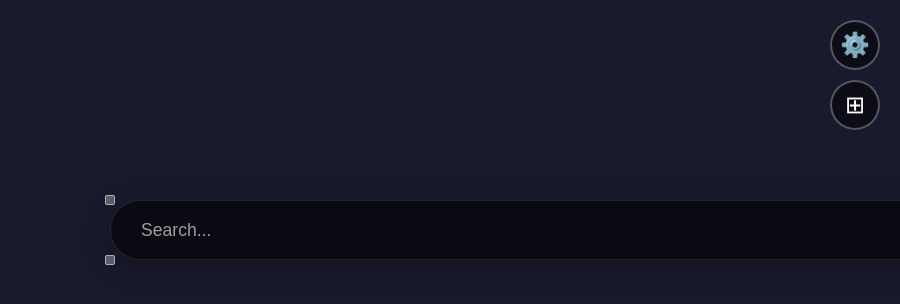
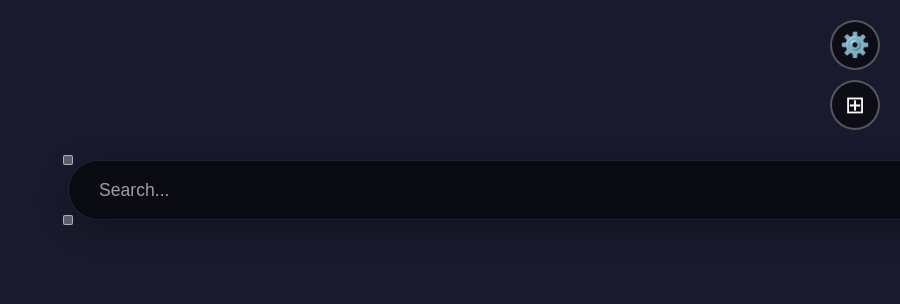
Before and after one commit to Ninso112/FlexDash, a React (Vite) app: page / in a window 1280 px wide. Shown: the top 304 px of the page, without its empty margins (380-1280 px from the left). Built offline with nearby package versions, Linux system fonts and the light colour scheme.

Commit message:
Implement window resize tracking and auto-centering for widgets in App and ShortcutManager components. Enhance default widget positions for better initial layout. Optimize settings updates to ensure positions are recalibrated after drag-and-drop and resize actions.

```diff
--- a/src/App.jsx
+++ b/src/App.jsx
@@ -1,4 +1,4 @@
-import React, { useState, useEffect, useCallback, useMemo } from 'react'
+import React, { useState, useEffect, useCallback, useMemo, useRef } from 'react'
 import Draggable from 'react-draggable'
 import Resizable from './components/Resizable'
 import ShortcutManager from './components/ShortcutManager'
@@ -7,21 +7,43 @@ import SearchBar from './components/SearchBar'
 import PersonalMessage from './components/PersonalMessage'
 import SettingsPanel from './components/SettingsPanel'
 import { loadSettings, saveSettingsDebounced, defaultSettings } from './utils/storage'
+import { autoCenterWidgets } from './utils/centering'
 import './styles/App.css'
 
 function App() {
   const [settings, setSettings] = useState(defaultSettings)
   const [showSettings, setShowSettings] = useState(false)
   const [gridMode, setGridMode] = useState(false)
+  const [windowWidth, setWindowWidth] = useState(typeof window !== 'undefined' ? window.innerWidth : 1920)
+  const appRef = useRef(null)
 
-  // Load settings on startup
+  // Track window resize
+  useEffect(() => {
+    const handleResize = () => {
+      setWindowWidth(window.innerWidth)
+    }
+    window.addEventListener('resize', handleResize)
+    return () => window.removeEventListener('resize', handleResize)
+  }, [])
+
+  // Load settings on startup and auto-center
   useEffect(() => {
     const savedSettings = loadSettings()
     if (savedSettings) {
-      setSettings(savedSettings)
+      // Auto-center widgets on initial load
+      const centeredPositions = autoCenterWidgets(
+        savedSettings.positions || {},
+        savedSettings.sizes || {},
+        windowWidth
+      )
+
+      setSettings({
+        ...savedSettings,
+        positions: centeredPositions
+      })
       setGridMode(savedSettings.gridMode || false)
     }
-  }, [])
+  }, []) // Only run once on mount
 
   // Save settings on changes (debounced)
   useEffect(() => {
@@ -43,24 +65,47 @@ function App() {
       y = Math.round(y / gridSize) * gridSize
     }
 
-    setSettings(prev => ({
-      ...prev,
-      positions: {
+    setSettings(prev => {
+      const newPositions = {
         ...prev.positions,
         [component]: { x, y }
       }
-    }))
-  }, [gridMode])
+
+      // Auto-center widgets after drag
+      const centeredPositions = autoCenterWidgets(
+        newPositions,
+        prev.sizes || {},
+        windowWidth
+      )
+
+      return {
+        ...prev,
+        positions: centeredPositions
+      }
+    })
+  }, [gridMode, windowWidth])
 
   const handleResize = useCallback((component, size) => {
-    setSettings(prev => ({
-      ...prev,
-      sizes: {
+    setSettings(prev => {
+      const newSizes = {
         ...prev.sizes,
         [component]: size
       }
-    }))
-  }, [])
+
+      // Auto-center widgets after resize
+      const centeredPositions = autoCenterWidgets(
+        prev.positions,
+        newSizes,
+        windowWidth
+      )
+
+      return {
+        ...prev,
+        sizes: newSizes,
+        positions: centeredPositions
+      }
+    })
+  }, [windowWidth])
 
   const getPosition = useCallback((component) => {
     return settings.positions[component] || { x: 0, y: 0 }
@@ -98,8 +143,39 @@ function App() {
     setShowSettings(false)
   }, [])
 
+  // Auto-center widgets when window resizes (debounced)
+  useEffect(() => {
+    const timeoutId = setTimeout(() => {
+      if (settings.positions && Object.keys(settings.positions).length > 0) {
+        const centeredPositions = autoCenterWidgets(
+          settings.positions,
+          settings.sizes || {},
+          windowWidth
+        )
+
+        // Only update if positions actually changed
+        const positionsChanged = Object.keys(centeredPositions).some(
+          key => {
+            const oldPos = settings.positions[key]
+            const newPos = centeredPositions[key]
+            return oldPos && (newPos.x !== oldPos.x || newPos.y !== oldPos.y)
+          }
+        )
+
+        if (positionsChanged) {
+          setSettings(prev => ({
+            ...prev,
+            positions: centeredPositions
+          }))
+        }
+      }
+    }, 150) // Debounce resize
+
+    return () => clearTimeout(timeoutId)
+  }, [windowWidth]) // Only run on window resize
+
   return (
-    <div className="app" style={backgroundStyle}>
+    <div className="app" ref={appRef} style={backgroundStyle}>
       {/* Settings Button */}
       <button
         className="settings-button"
--- a/src/components/ShortcutManager.jsx
+++ b/src/components/ShortcutManager.jsx
@@ -2,9 +2,11 @@ import React, { useCallback, useMemo } from 'react'
 import Draggable from 'react-draggable'
 import Resizable from './Resizable'
 import Shortcut from './Shortcut'
+import { autoCenterWidgets } from '../utils/centering'
 import './ShortcutManager.css'
 
 function ShortcutManager({ shortcuts, onUpdateShortcuts, gridMode, positions, onPositionUpdate, sizes, onSizeUpdate }) {
+  const windowWidth = typeof window !== 'undefined' ? window.innerWidth : 1920
   const handleDragStop = useCallback((id, data) => {
     // Snap to grid if grid mode is enabled
     let x = data.x
@@ -16,18 +18,37 @@ function ShortcutManager({ shortcuts, onUpdateShortcuts, gridMode, positions, on
       y = Math.round(y / gridSize) * gridSize
     }
 
-    onPositionUpdate({
+    const newPositions = {
       ...positions,
       [id]: { x, y }
-    })
-  }, [positions, onPositionUpdate, gridMode])
+    }
+
+    // Auto-center shortcuts
+    const centeredPositions = autoCenterWidgets(
+      newPositions,
+      sizes || {},
+      windowWidth
+    )
+
+    onPositionUpdate(centeredPositions)
+  }, [positions, onPositionUpdate, gridMode, sizes, windowWidth])
 
   const handleResize = useCallback((id, size) => {
-    onSizeUpdate({
+    const newSizes = {
       ...sizes,
       [id]: size
-    })
-  }, [sizes, onSizeUpdate])
+    }
+
+    // Auto-center after resize
+    const centeredPositions = autoCenterWidgets(
+      positions,
+      newSizes,
+      windowWidth
+    )
+
+    onSizeUpdate(newSizes)
+    onPositionUpdate(centeredPositions)
+  }, [sizes, onSizeUpdate, positions, onPositionUpdate, windowWidth])
 
   const getPosition = useCallback((id) => {
     return positions[id] || { x: 0, y: 0 }
--- /dev/null
+++ b/src/utils/centering.js
@@ -0,0 +1,122 @@
+/**
+ * Utility functions for automatic centering of widgets
+ */
+
+const GRID_SIZE = 32
+
+/**
+ * Calculate centered position for a widget based on its size and row
+ * @param {number} width - Widget width
+ * @param {number} height - Widget height
+ * @param {number} screenWidth - Screen width
+ * @param {Array} widgetsInRow - Array of widgets in the same row
+ * @returns {Object} Centered position {x, y}
+ */
+export function calculateCenteredPosition(width, height, screenWidth, widgetsInRow = []) {
+  // If only one widget in row, center it
+  if (widgetsInRow.length === 1) {
+    const x = Math.max(0, (screenWidth - width) / 2)
+    // Snap to grid
+    return {
+      x: Math.round(x / GRID_SIZE) * GRID_SIZE,
+      y: widgetsInRow[0].y || 0
+    }
+  }
+
+  // If multiple widgets, distribute them
+  if (widgetsInRow.length > 1) {
+    const totalWidth = widgetsInRow.reduce((sum, w) => sum + (w.width || 0), 0)
+    const spacing = (screenWidth - totalWidth) / (widgetsInRow.length + 1)
+    // This would need more complex logic for distribution
+    // For now, return original position
+    return null
+  }
+
+  return null
+}
+
+/**
+ * Group widgets by their row (y position with tolerance)
+ * @param {Array} widgets - Array of widget objects with x, y, width, height
+ * @param {number} tolerance - Y position tolerance in pixels (default: grid size)
+ * @returns {Object} Object with row keys and widget arrays
+ */
+export function groupWidgetsByRow(widgets, tolerance = GRID_SIZE) {
+  const rows = {}
+
+  widgets.forEach(widget => {
+    const rowY = Math.round(widget.y / tolerance) * tolerance
+    if (!rows[rowY]) {
+      rows[rowY] = []
+    }
+    rows[rowY].push(widget)
+  })
+
+  return rows
+}
+
+/**
+ * Get default width for a widget type
+ */
+function getDefaultWidth(widgetId) {
+  const defaults = {
+    personalMessage: 400,
+    searchBar: 400,
+    weather: 250,
+    shortcut: 120
+  }
+
+  // Check if it's a shortcut
+  if (widgetId.startsWith('shortcut-') || !defaults[widgetId]) {
+    return defaults.shortcut
+  }
+
+  return defaults[widgetId] || 300
+}
+
+/**
+ * Auto-center all widgets based on their rows
+ * @param {Object} positions - Object with component positions
+ * @param {Object} sizes - Object with component sizes
+ * @param {number} screenWidth - Screen width
+ * @returns {Object} Updated positions object
+ */
+export function autoCenterWidgets(positions, sizes, screenWidth) {
+  if (!positions || Object.keys(positions).length === 0) {
+    return positions
+  }
+
+  const widgets = Object.keys(positions).map(key => {
+    const size = sizes[key]
+    const width = size?.width || getDefaultWidth(key)
+    const height = size?.height || 100
+
+    return {
+      id: key,
+      x: positions[key]?.x || 0,
+      y: positions[key]?.y || 0,
+      width: typeof width === 'number' ? width : getDefaultWidth(key),
+      height: typeof height === 'number' ? height : 100
+    }
+  })
+
+  const rows = groupWidgetsByRow(widgets)
+  const newPositions = { ...positions }
+
+  Object.keys(rows).forEach(rowY => {
+    const widgetsInRow = rows[rowY]
+
+    // If only one widget in row, center it
+    if (widgetsInRow.length === 1) {
+      const widget = widgetsInRow[0]
+      const width = widget.width
+      const x = Math.max(0, (screenWidth - width) / 2)
+      newPositions[widget.id] = {
+        x: Math.round(x / GRID_SIZE) * GRID_SIZE,
+        y: parseInt(rowY)
+      }
+    }
+  })
+
+  return newPositions
+}
--- a/src/utils/storage.js
+++ b/src/utils/storage.js
@@ -1,10 +1,18 @@
 // Default settings
 const getDefaultPositions = () => {
   const width = typeof window !== 'undefined' ? window.innerWidth : 1920
+  const gridSize = 32
+
+  // Center widgets horizontally
+  const centerX = (widgetWidth) => {
+    const x = (width - widgetWidth) / 2
+    return Math.round(x / gridSize) * gridSize
+  }
+
   return {
-    personalMessage: { x: 50, y: 50 },
-    searchBar: { x: width > 768 ? (width / 2) - 150 : 50, y: 200 },
-    weather: { x: 50, y: 300 }
+    personalMessage: { x: centerX(400), y: 50 },
+    searchBar: { x: centerX(400), y: 150 },
+    weather: { x: centerX(250), y: 250 }
   }
 }
 
```
